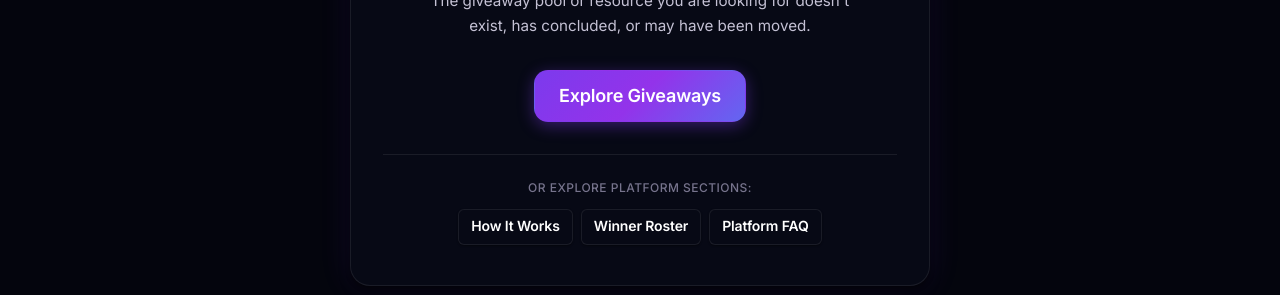
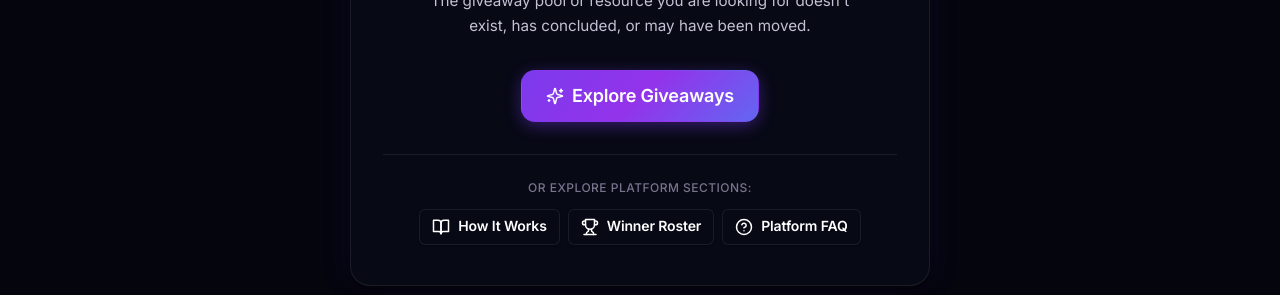
Before and after one commit to VasaraSujal/VELoop-Assignment, a React (Vite) app in the folder frontend/: page /not-found in a window 1280 px wide. Shown: the part 401-696 px from the top of the page. Built offline with nearby package versions, Linux system fonts and the light colour scheme; no server answers.

Commit message:
Correct shared button prop handling

```diff
--- a/frontend/src/components/common/ui/Button.jsx
+++ b/frontend/src/components/common/ui/Button.jsx
@@ -14,6 +14,7 @@ export const Button = forwardRef(
       disabled = false,
       fullWidth = false,
       icon = null,
+      iconLeft = null,
       iconRight = null,
       type = 'button',
       className = '',
@@ -45,7 +46,11 @@ export const Button = forwardRef(
             <span className={styles.spinner} />
           </span>
         )}
-        {!isLoading && icon && <span className={styles.iconLeft} aria-hidden="true">{icon}</span>}
+        {!isLoading && (iconLeft || icon) && (
+          <span className={styles.iconLeft} aria-hidden="true">
+            {iconLeft || icon}
+          </span>
+        )}
         <span className={styles.label}>{children}</span>
         {!isLoading && iconRight && <span className={styles.iconRight} aria-hidden="true">{iconRight}</span>}
       </Component>
```
